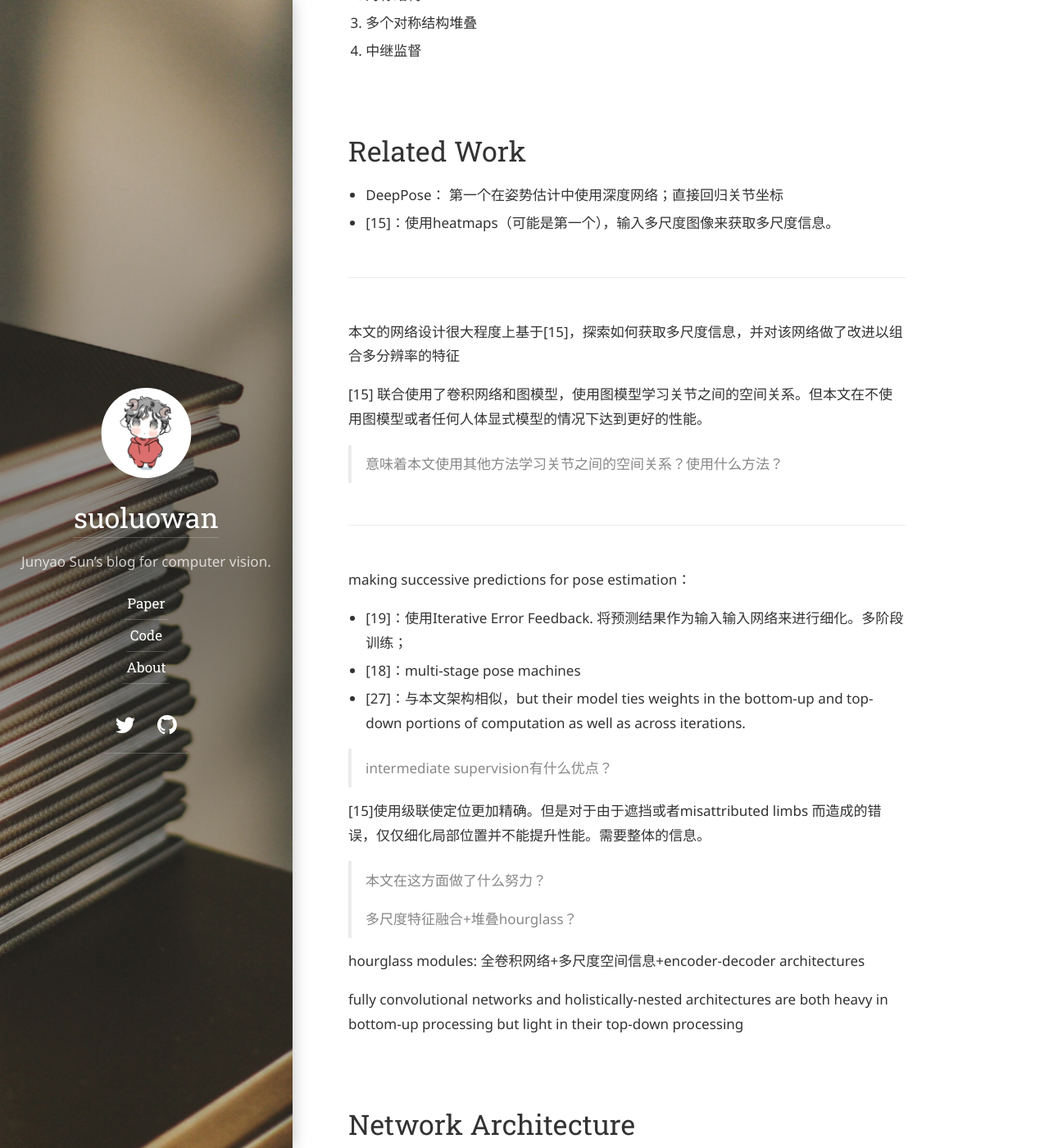
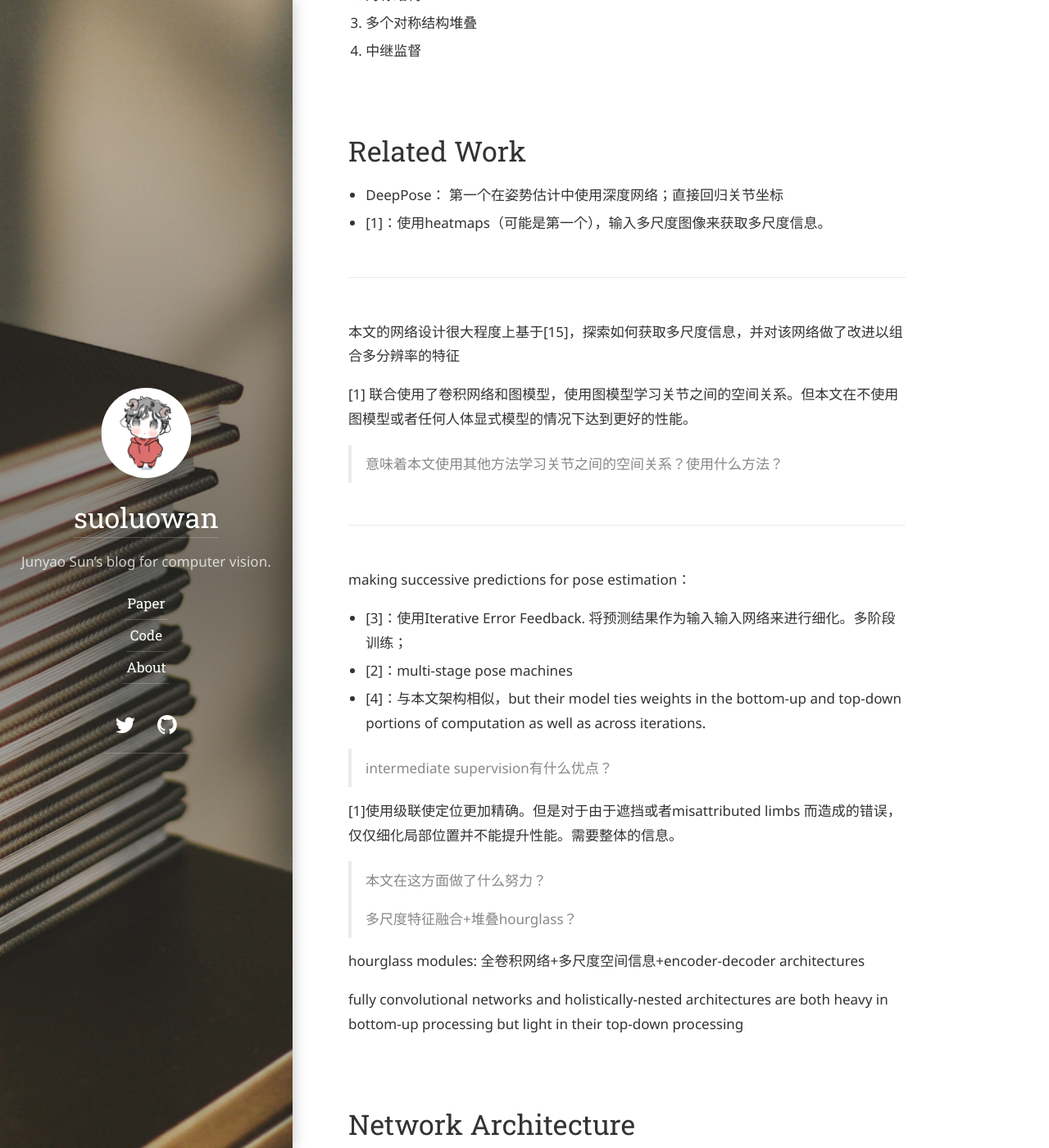
Before and after one commit to suoluowan/suoluowan.github.io, a Jekyll site: the page built from paper/_posts/2019-07-04-Hourglass.md, in a window 1280 px wide and 1400 px high, scrolled down 2005 px. Shown: the whole window at 82% size. Built offline with Jekyll 4.4.1, drawn with Linux system fonts in a browser that asks for light colours; some web fonts are replaced; some of the changed text lies outside the part shown.

Commit message:
Update 2019-07-04-Hourglass.md

```diff
--- a/paper/_posts/2019-07-04-Hourglass.md
+++ b/paper/_posts/2019-07-04-Hourglass.md
@@ -65,13 +65,13 @@ In conjunction with the use of intermediate supervision, repeated bidirectional
 # Related Work
 
 + DeepPose： 第一个在姿势估计中使用深度网络；直接回归关节坐标
-+  [15]：使用heatmaps（可能是第一个），输入多尺度图像来获取多尺度信息。
++  [1]：使用heatmaps（可能是第一个），输入多尺度图像来获取多尺度信息。
 
 ---
 
 本文的网络设计很大程度上基于[15]，探索如何获取多尺度信息，并对该网络做了改进以组合多分辨率的特征
 
-[15] 联合使用了卷积网络和图模型，使用图模型学习关节之间的空间关系。但本文在不使用图模型或者任何人体显式模型的情况下达到更好的性能。
+[1] 联合使用了卷积网络和图模型，使用图模型学习关节之间的空间关系。但本文在不使用图模型或者任何人体显式模型的情况下达到更好的性能。
 
 > 意味着本文使用其他方法学习关节之间的空间关系？使用什么方法？
 
@@ -79,13 +79,13 @@ In conjunction with the use of intermediate supervision, repeated bidirectional
 
 making successive predictions for pose estimation：
 
-+ [19]：使用Iterative Error Feedback. 将预测结果作为输入输入网络来进行细化。多阶段训练；
-+ [18]：multi-stage pose machines
-+ [27]：与本文架构相似，but their model ties weights in the bottom-up and top-down portions of computation as well as across iterations.
++ [3]：使用Iterative Error Feedback. 将预测结果作为输入输入网络来进行细化。多阶段训练；
++ [2]：multi-stage pose machines
++ [4]：与本文架构相似，but their model ties weights in the bottom-up and top-down portions of computation as well as across iterations.
 
 >  intermediate supervision有什么优点？
 
-[15]使用级联使定位更加精确。但是对于由于遮挡或者misattributed limbs 而造成的错误，仅仅细化局部位置并不能提升性能。需要整体的信息。
+[1]使用级联使定位更加精确。但是对于由于遮挡或者misattributed limbs 而造成的错误，仅仅细化局部位置并不能提升性能。需要整体的信息。
 
 > 本文在这方面做了什么努力？
 >
@@ -144,3 +144,13 @@ For FLIC, distance is normalized by torso size, and for MPII, by a fraction of t
 + Occlusion
   + 关节不可见但它的位置能根据上下文看出来（数据集中会给出该关节的标注）
   + 没有该关节的信息（数据集中不标注）
+
+# Reference
+
+[1] Tompson, J.J., Jain, A., LeCun, Y., Bregler, C.: Joint training of a convolutional network and a graphical model for human pose estimation. In: Advances in Neural Information Processing Systems. (2014) 1799-1807
+
+[2] Wei, S.E., Ramakrishna, V., Kanade, T., Sheikh, Y.: Convolutional pose machines. Computer Vision and Pattern Recognition (CVPR), 2016 IEEE Conference on (2016)
+
+[3] Carreira, J., Agrawal, P., Fragkiadaki, K., Malik, J.: Human pose estimation with iterative error feedback. Computer Vision and Pattern Recognition (CVPR), 2016 IEEE Conference on (2016)
+
+[4] Hu, P., Ramanan, D.: Bottom-up and top-down reasoning with hierarchical rectified gaussians. In: Computer Vision and Pattern Recognition (CVPR), 2016 IEEE Conference on, IEEE (2016)
```
